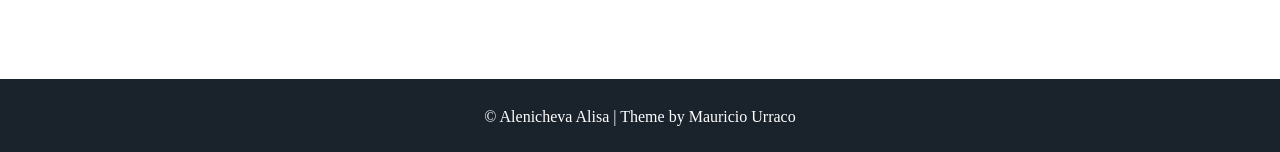
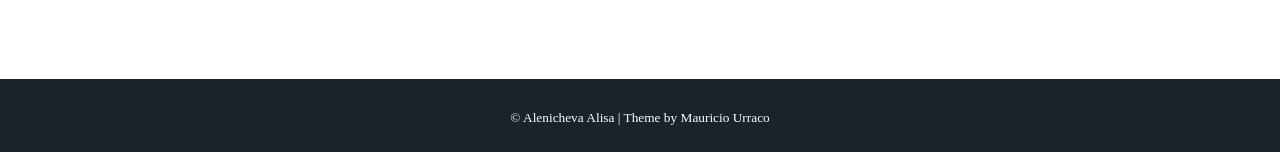
Before and after one commit to korney3/korney3.github.io, a Jekyll site: the page built from index.html, in a window 1280 px wide. Shown: the part 1550-1702 px from the top of the page. Built offline with Jekyll 4.4.1, drawn with Linux system fonts in a browser that asks for light colours; some web fonts are replaced.

Commit message:
Update footer.html

```diff
--- a/_includes/footer.html
+++ b/_includes/footer.html
@@ -1,5 +1,5 @@
 <footer class="footer">
-     <p>&copy; <a href="https://github.com/korney3">{{ site.username }}</a> | Theme by <a href="https://github.com/murraco">Mauricio Urraco</a> </p>
+     <p><small>&copy; <a href="https://github.com/korney3">{{ site.username }}</a> | Theme by <a href="https://github.com/murraco">Mauricio Urraco</a></small></p>
 
      <!--<p><a href="https://github.com/murraco">Design</a></p>-->
     <!--<p>Build with Jekyll and <span class="love">❤</span> by <a href="https://github.com/murraco">Mauricio Urraco</a></p> -->
```
